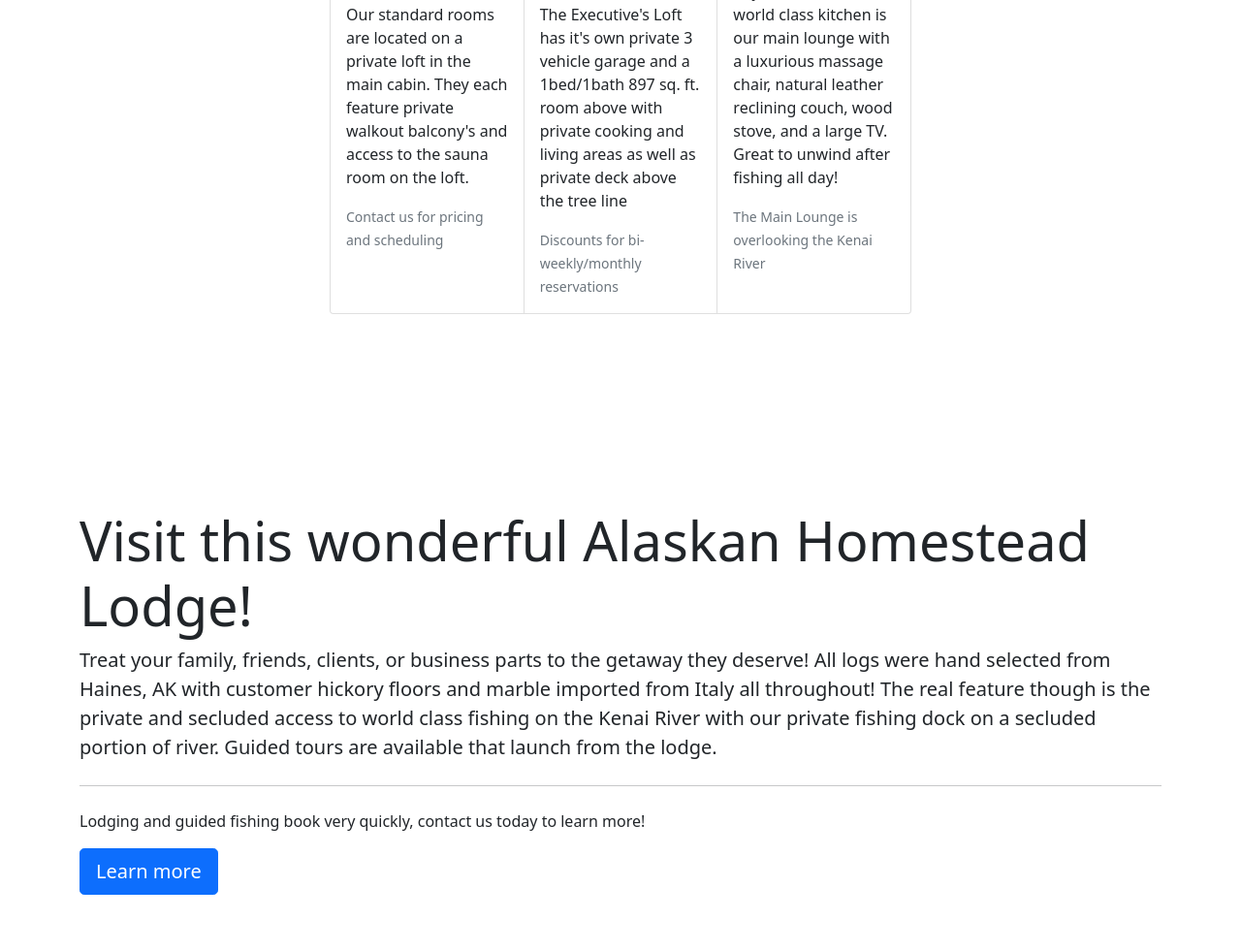
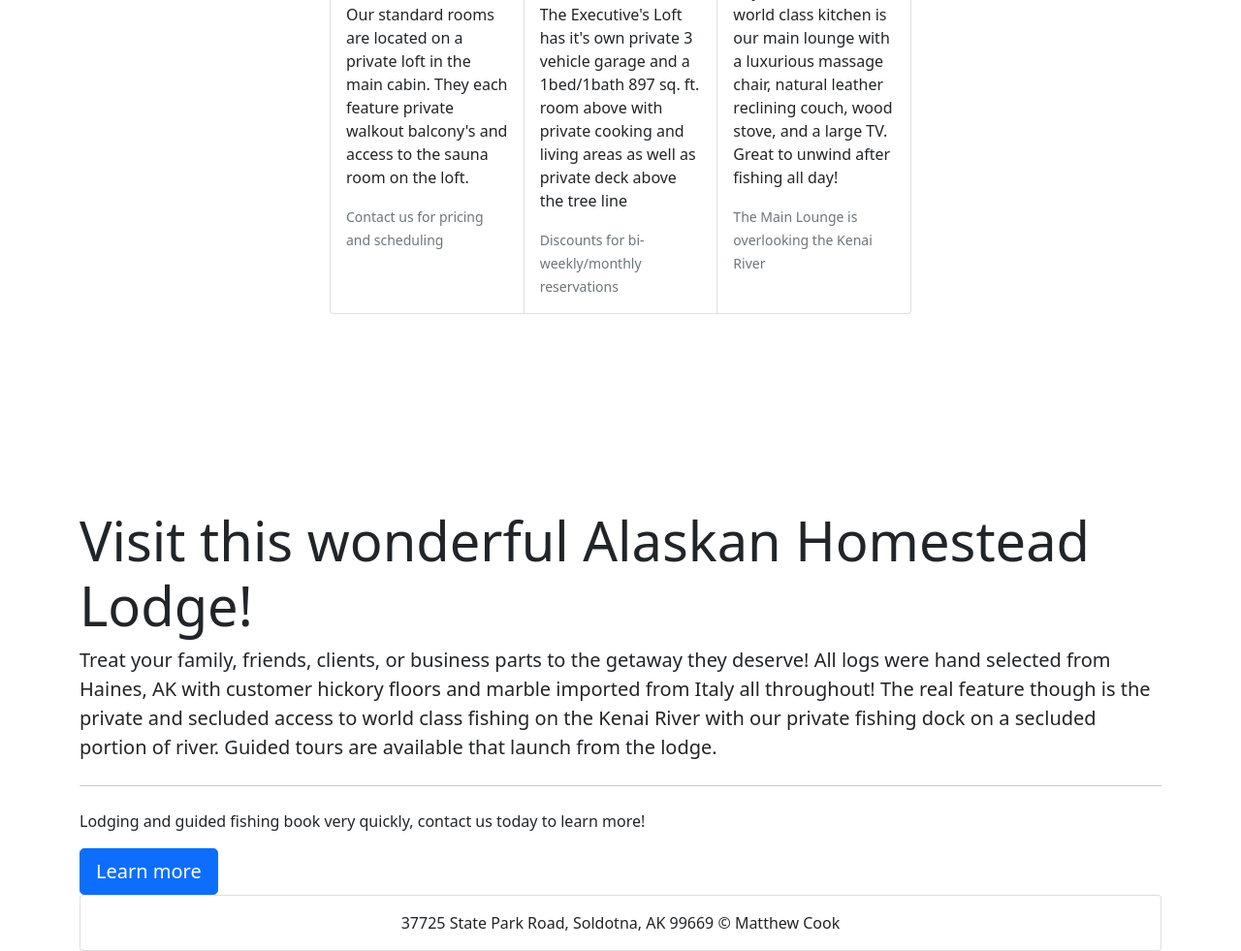
Before and after one commit to SpaceYacht/bootstrap, a plain HTML site: page index.html in a window 1280 px wide. Shown: the part 805-1786 px from the top of the page at 97% size. Before the commit the page ends 1728 px from the top, so only its background shows below. Drawn offline with nearby package versions, Linux system fonts and the light colour scheme.

Commit message:
Second commit
Added footer in on index

```diff
--- a/index.html
+++ b/index.html
@@ -136,7 +136,14 @@
       <p class="lead"></p>
       <a class="btn btn-primary btn-lg" href="contact.html" role="button">Learn more</a>
       </div>
-
+        <div class="col-xs-1" style="text-align:center;">
+          <div class="card">
+            <div class="card-body">
+              37725 State Park Road, Soldotna, AK 99669 &copy; Matthew Cook
+            </div>
+          </div>
+        <div>
+      </div>
     </div>
     <!-- Optional JavaScript; choose one of the two! -->
 
```
